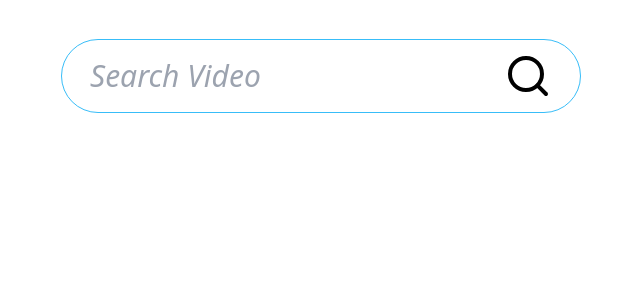
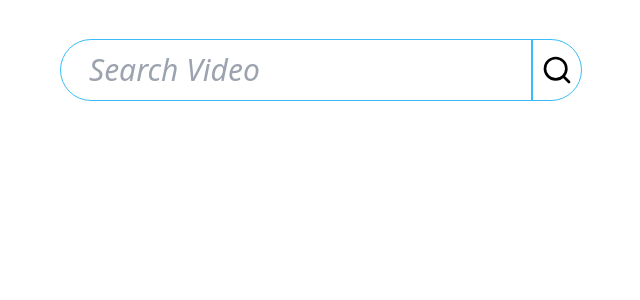
Before and after one commit to Syed-Mohd-Azam/Video-Player-Project, a React (Vite) app: page / in a window 1280 px wide. Shown: the top 300 px of the page, without its empty margins (319-959 px from the left). Built offline with nearby package versions, Linux system fonts and the light colour scheme.

Commit message:
Styling of Search Component Completed

```diff
--- a/src/components/SearchContainer.jsx
+++ b/src/components/SearchContainer.jsx
@@ -3,13 +3,13 @@
   return (
     <>
       <section className="flex justify-center items-center p-10">
-        <article className="flex gap-0 outline outline-1 outline-sky-400 px-7 py-3 justify-center items-center rounded-l-full rounded-r-full lg:hover:w-2/3">
+        <article className="flex gap-0 outline outline-1 outline-sky-400  justify-center items-center rounded-l-full rounded-r-full lg:hover:w-1/2">
           <input
-            className="text-xl italic md:text-2xl lg:text-3xl border-none outline-none basis-3/4 hover:cursor-pointer hover:bg-purple-50"
+            className="text-xl px-7 py-3 italic md:text-2xl lg:text-3xl  outline-none basis-3/5 hover:cursor-pointer hover:bg-purple-50 hover:rounded-l-full  border-r-2 border-sky-400"
             type="search"
             placeholder="Search Video"
           />
-          <LuSearch className="md:w-8 md:h-8 lg:w-12 lg:h-12 hover:cursor-pointer basis-1/4" />
+          <LuSearch className="md:w-10 md:h-10 lg:w-12 lg:h-12 hover:cursor-pointer basis-2/5 px-2 py-2 w-8 h-8" />
         </article>
       </section>
     </>
```
